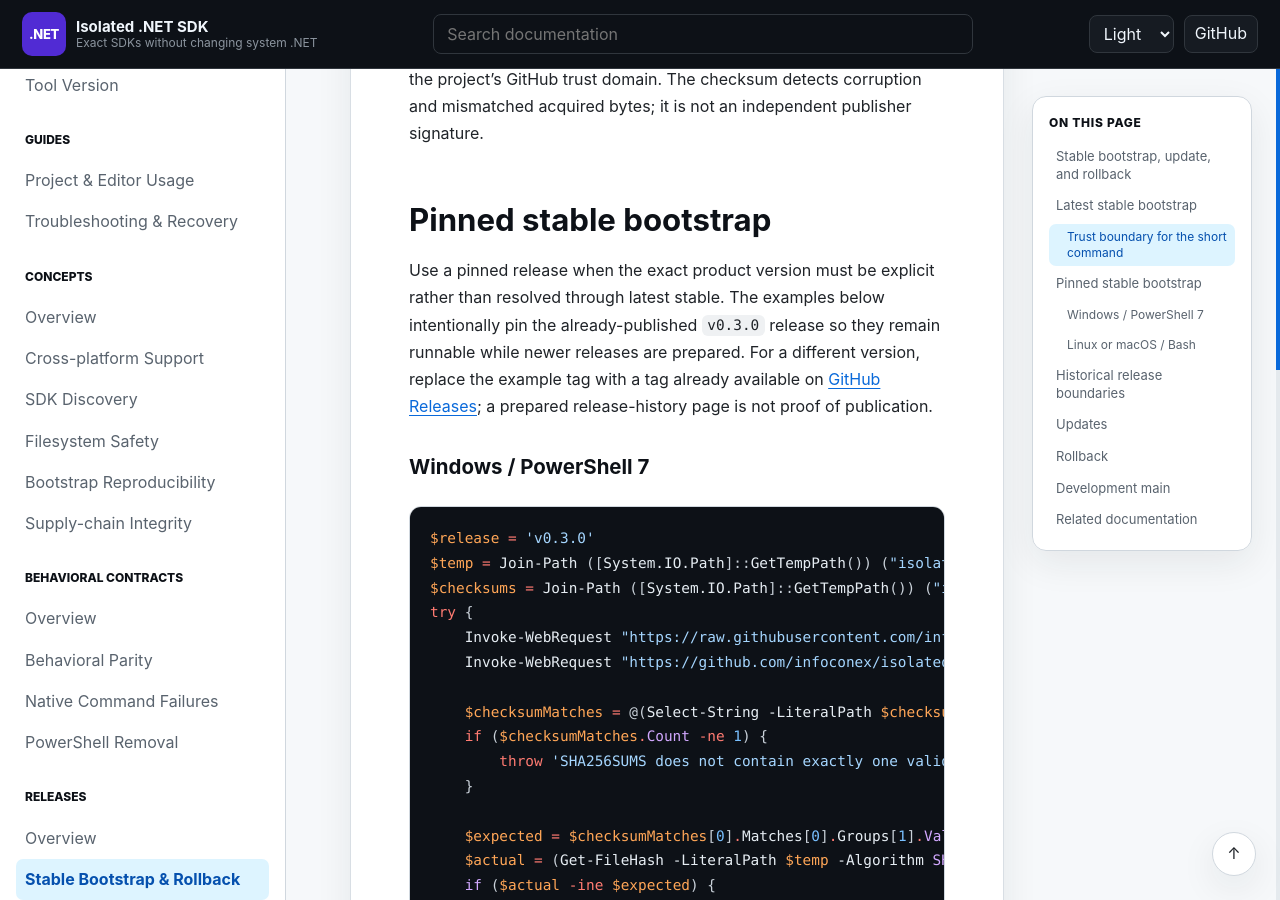
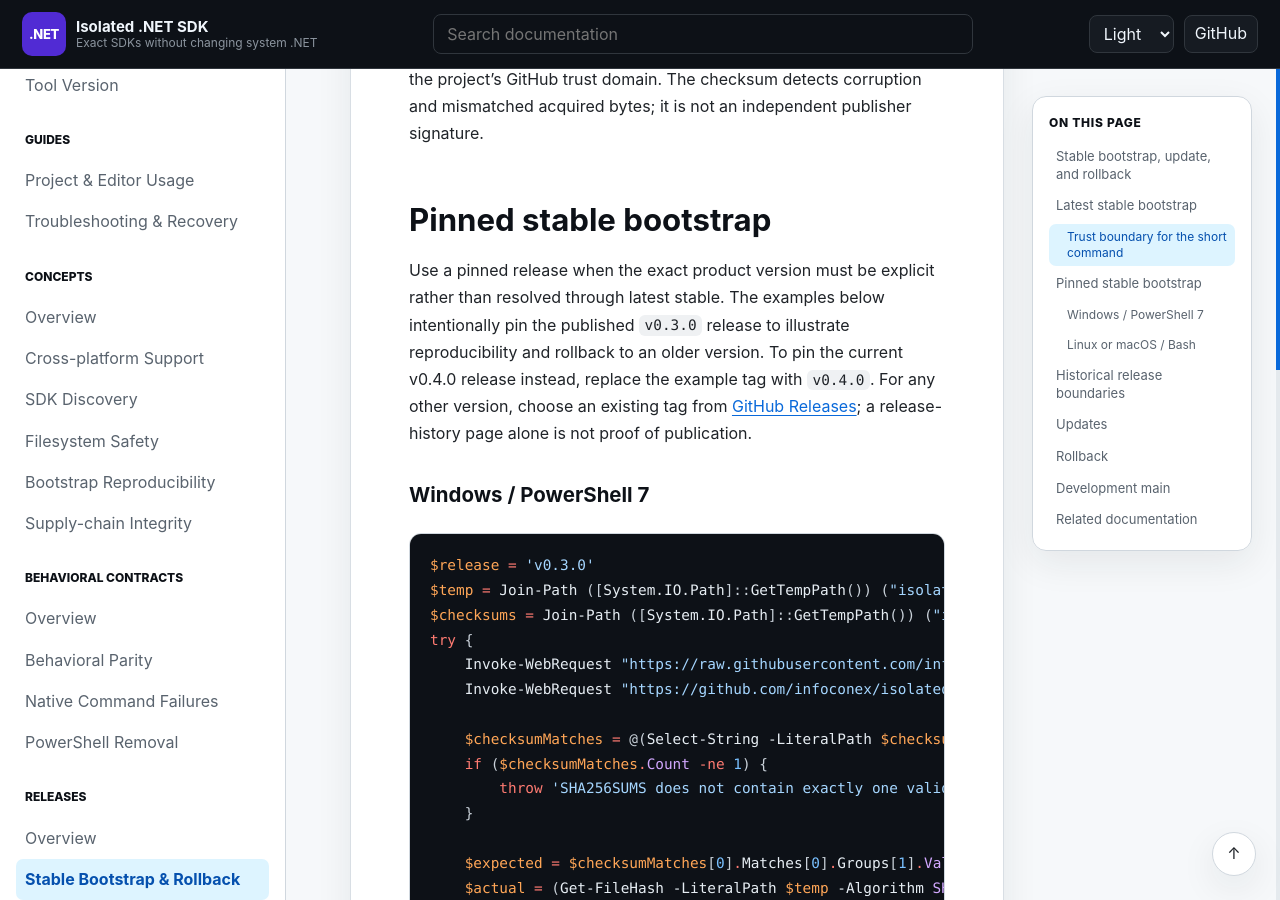
Before and after one commit to infoconex/isolated-dotnet-sdk, a Jekyll site: the page built from docs/releases/stable-bootstrap.md, in a window 1280 px wide and 900 px high, scrolled down 1958 px. Built offline with Jekyll 4.4.1, drawn with Linux system fonts in a browser that asks for light colours; our own code applies the rules of GitHub Pages for plain Markdown files.

Commit message:
docs(release): finalize published v0.4.0 wording in docs/releases/stable-bootstrap.md (#188)

```diff
--- a/docs/releases/stable-bootstrap.md
+++ b/docs/releases/stable-bootstrap.md
@@ -45,7 +45,7 @@
 
 ## Pinned stable bootstrap
 
-Use a pinned release when the exact product version must be explicit rather than resolved through latest stable. The examples below intentionally pin the already-published `v0.3.0` release so they remain runnable while newer releases are prepared. For a different version, replace the example tag with a tag already available on [GitHub Releases](https://github.com/infoconex/isolated-dotnet-sdk/releases); a prepared release-history page is not proof of publication.
+Use a pinned release when the exact product version must be explicit rather than resolved through latest stable. The examples below intentionally pin the published `v0.3.0` release to illustrate reproducibility and rollback to an older version. To pin the current v0.4.0 release instead, replace the example tag with `v0.4.0`. For any other version, choose an existing tag from [GitHub Releases](https://github.com/infoconex/isolated-dotnet-sdk/releases); a release-history page alone is not proof of publication.
 
 ### Windows / PowerShell 7
 
```
